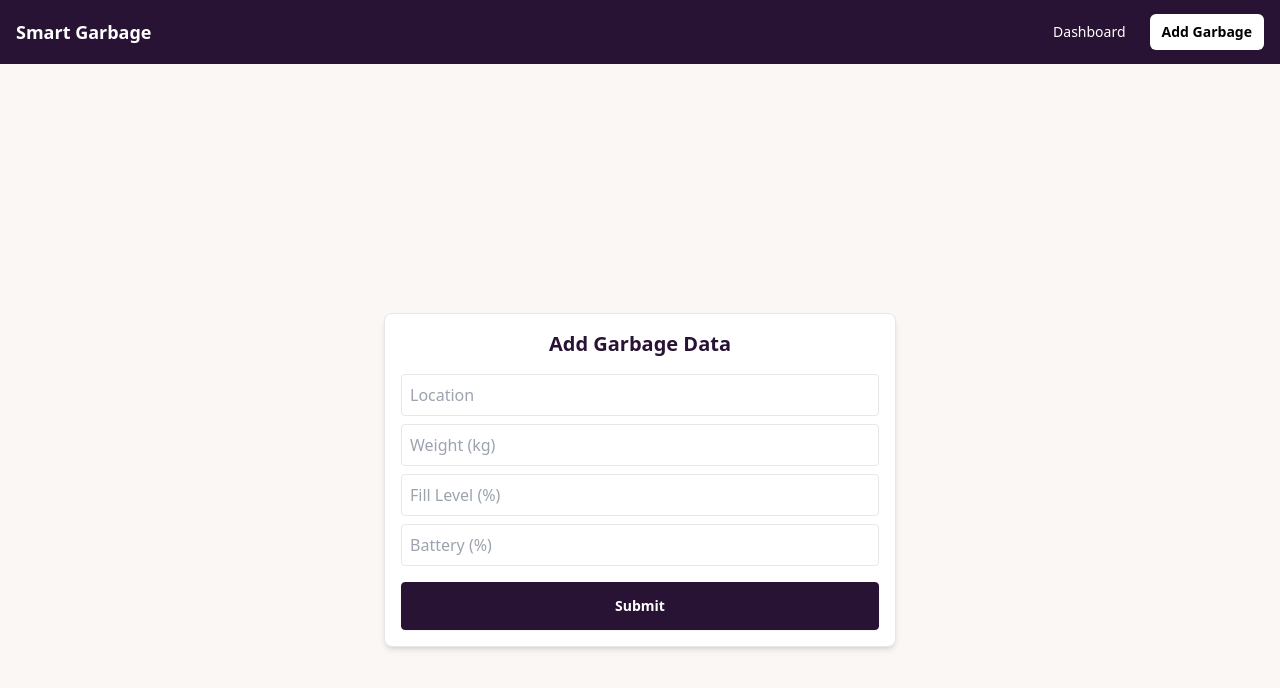
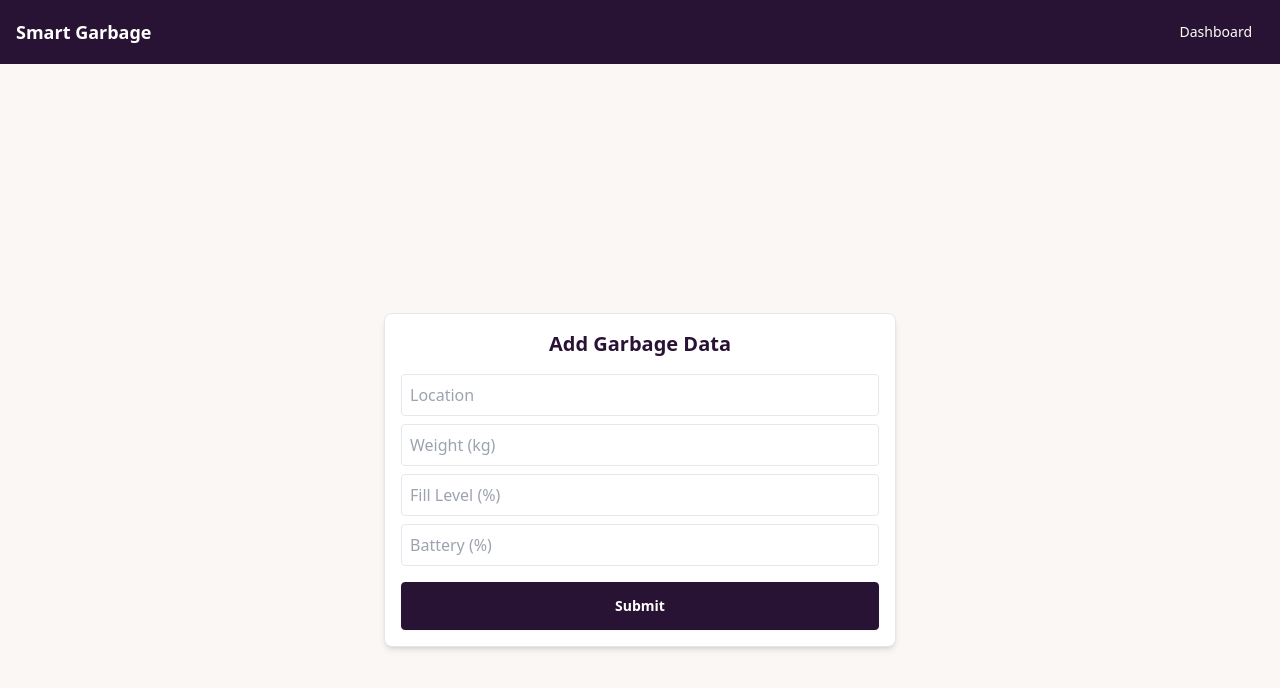
Before and after one commit to Osama-alriyami/smart-garbage-frontend, a React (Create React App) app: page /add in a window 1280 px wide. Shown: the top 688 px of the page. Built offline with nearby package versions, Linux system fonts and the light colour scheme; no server answers.

Commit message:
remove AddGarbage

```diff
--- a/src/components/Navbar.js
+++ b/src/components/Navbar.js
@@ -21,14 +21,6 @@ const Navbar = () => {
         >
           Dashboard
         </Link>
-        <Link
-          to="/add"
-          className={`px-3 py-2 rounded-md text-sm ${
-            location.pathname === "/add" ? "bg-white text-black font-bold" : "hover:bg-gray-700 hover:text-white"
-          }`}
-        >
-          Add Garbage
-        </Link>
       </div>
     </nav>
   );
```
